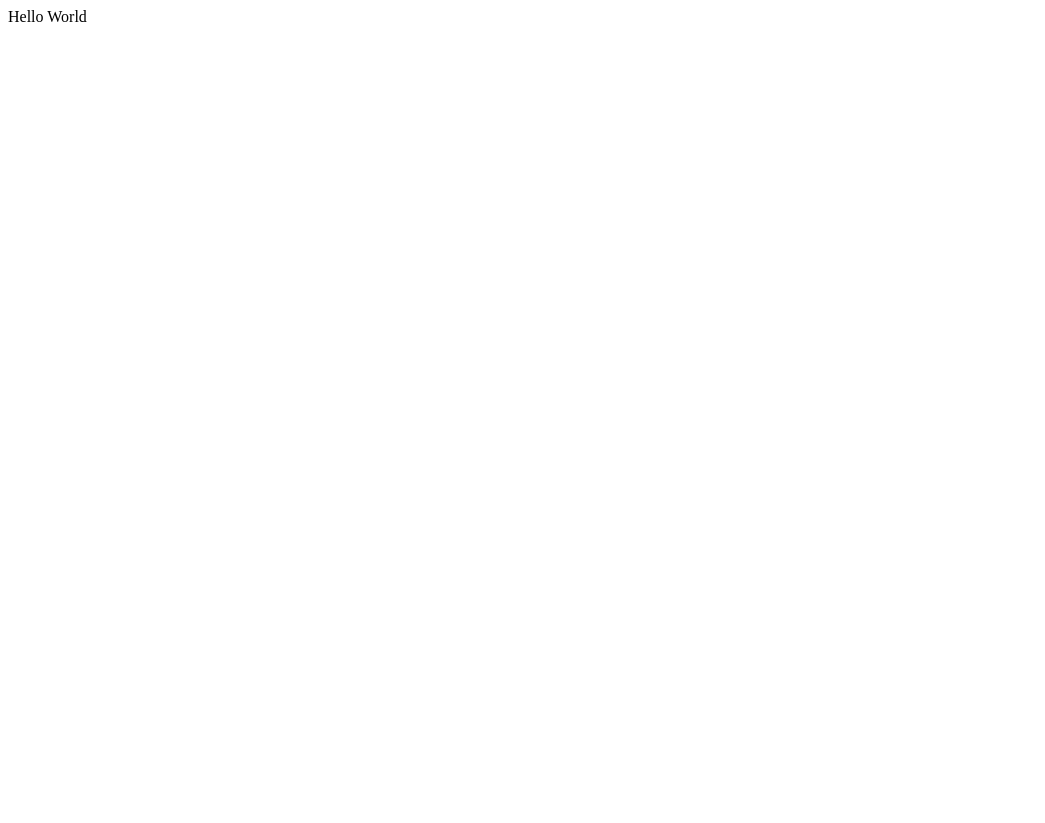
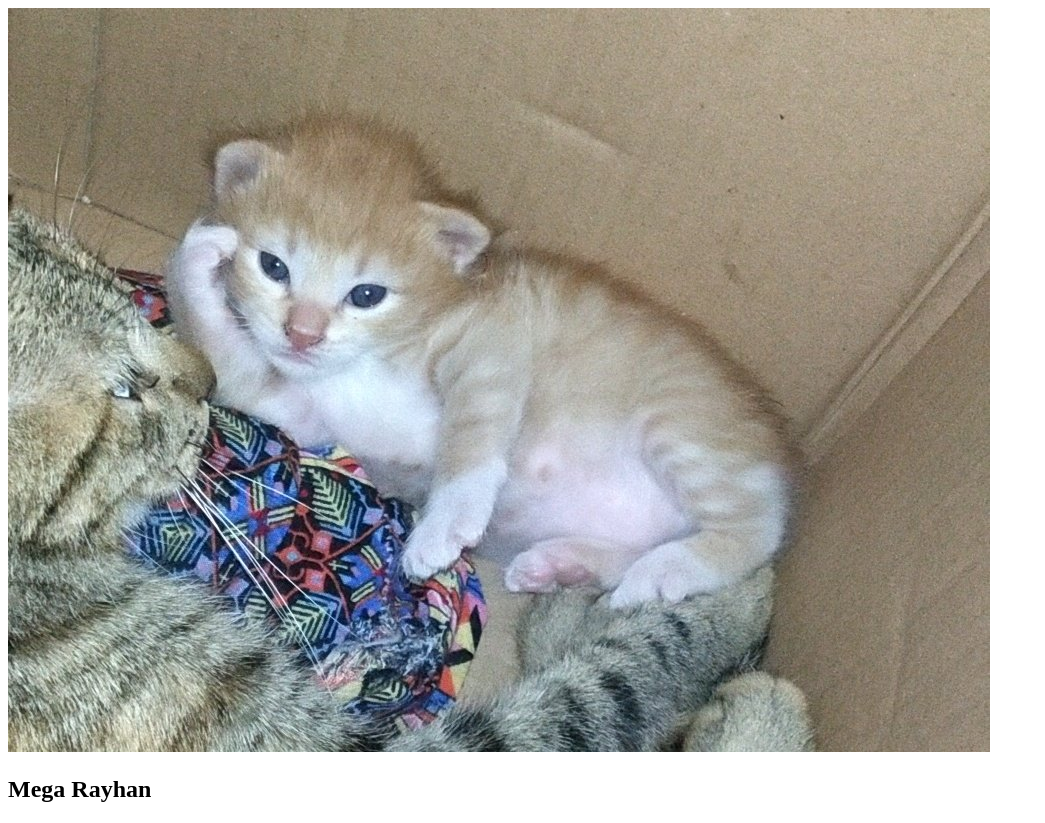
Before and after one commit to megarayhan/my-repo-from-remote, a plain HTML site: page index.html in a window 1280 px wide. Shown: the whole page, without its empty margins (0-1045 px from the left). Before the commit the page ends 800 px from the top, so only its background shows below. Drawn offline with Linux system fonts and the light colour scheme.

Commit message:
Changed Hello world with img and h2 to display simple profile data. Image file added in the folder images and used as resource in the img element in index.html file

```diff
--- a/index.html
+++ b/index.html
@@ -4,7 +4,10 @@
   </head>
 
   <body>
-    Hello World
+    <div>
+        <img src="images/kucing.jpeg" alt="profile image" />
+        <h2>Mega Rayhan</h2>
+     </div>
   </body>
 
 </html>
```
Also changed, not shown: images/kucing.jpeg (added).
